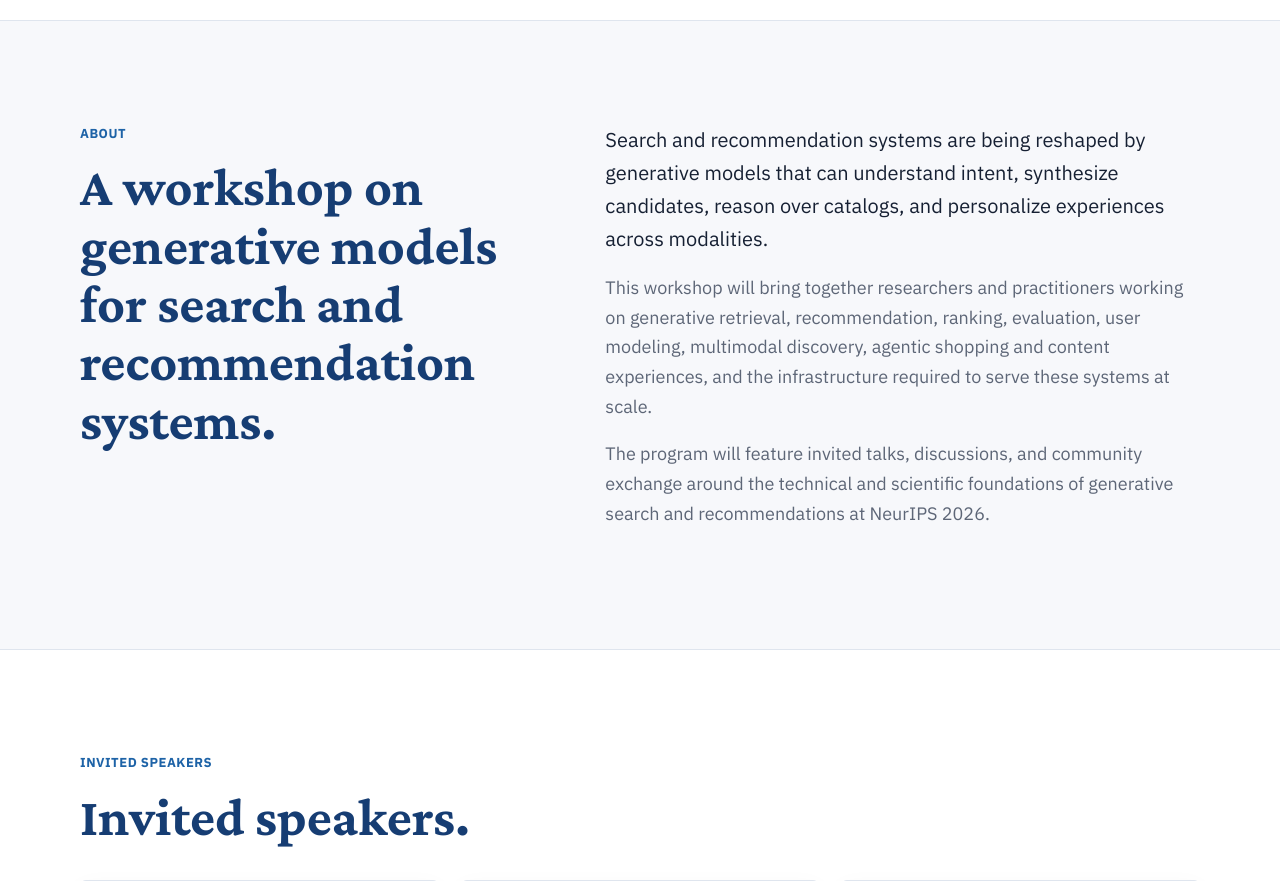
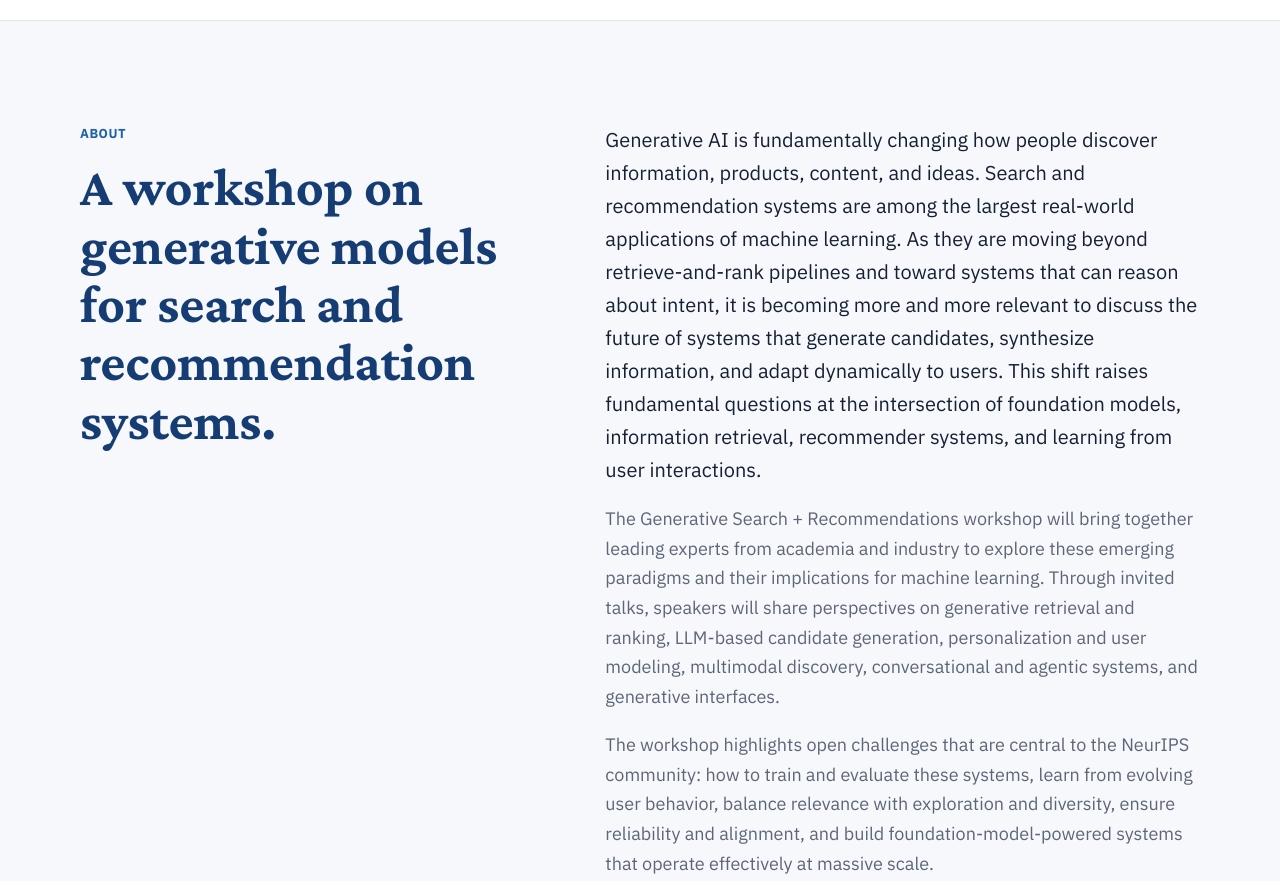
Before and after one commit to genrec2026/genrec2026.github.io, a plain HTML site: page index.html in a window 1280 px wide. Shown: the part 800-1681 px from the top of the page. Drawn offline with nearby package versions, Linux system fonts and the light colour scheme.

Commit message:
Update about section copy

```diff
--- a/index.html
+++ b/index.html
@@ -139,17 +139,30 @@
           </div>
           <div class="prose reveal">
             <p>
-              Search and recommendation systems are being reshaped by generative models that can understand
-              intent, synthesize candidates, reason over catalogs, and personalize experiences across modalities.
+              Generative AI is fundamentally changing how people discover information, products, content, and ideas.
+              Search and recommendation systems are among the largest real-world applications of machine learning.
+              As they are moving beyond retrieve-and-rank pipelines and toward systems that can reason about intent,
+              it is becoming more and more relevant to discuss the future of systems that generate candidates,
+              synthesize information, and adapt dynamically to users. This shift raises fundamental questions at the
+              intersection of foundation models, information retrieval, recommender systems, and learning from user
+              interactions.
             </p>
             <p>
-              This workshop will bring together researchers and practitioners working on generative retrieval,
-              recommendation, ranking, evaluation, user modeling, multimodal discovery, agentic shopping and
-              content experiences, and the infrastructure required to serve these systems at scale.
+              The Generative Search + Recommendations workshop will bring together leading experts from academia and
+              industry to explore these emerging paradigms and their implications for machine learning. Through invited
+              talks, speakers will share perspectives on generative retrieval and ranking, LLM-based candidate
+              generation, personalization and user modeling, multimodal discovery, conversational and agentic systems,
+              and generative interfaces.
             </p>
             <p>
-              The program will feature invited talks, discussions, and community exchange around the technical
-              and scientific foundations of generative search and recommendations at NeurIPS 2026.
+              The workshop highlights open challenges that are central to the NeurIPS community: how to train and
+              evaluate these systems, learn from evolving user behavior, balance relevance with exploration and
+              diversity, ensure reliability and alignment, and build foundation-model-powered systems that operate
+              effectively at massive scale.
+            </p>
+            <p>
+              We aim to spark discussion about the next generation of intelligent discovery systems—and the machine
+              learning foundations needed to build them.
             </p>
           </div>
         </div>
```
